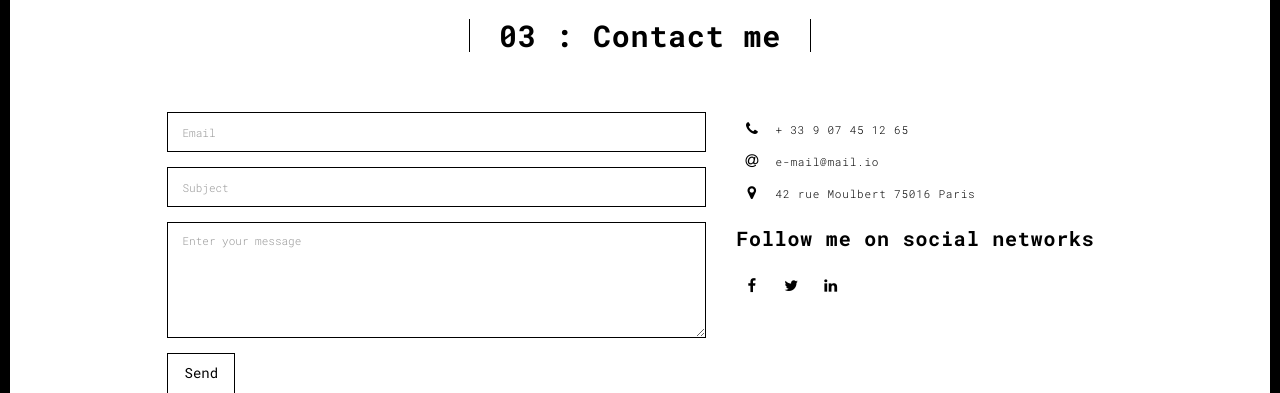
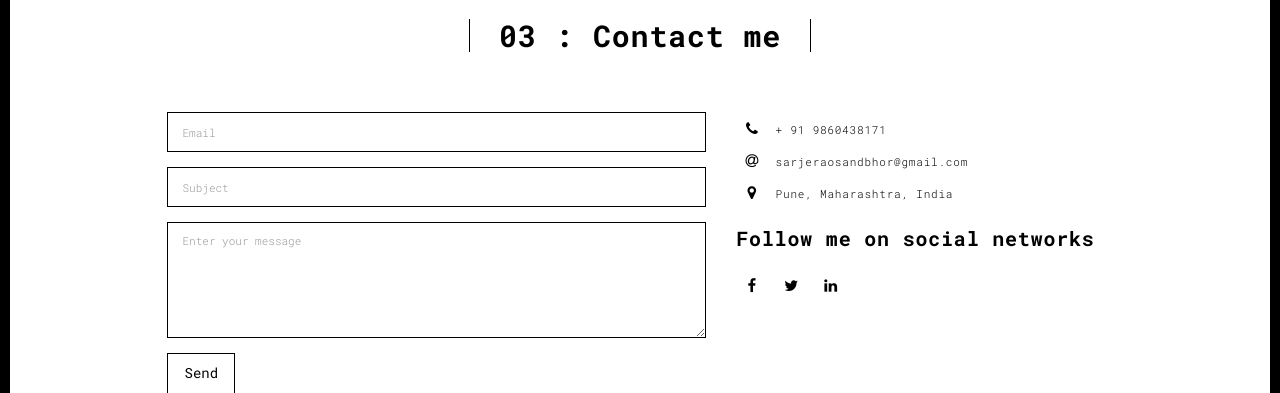
Before and after one commit to SandbhorSarjerao/My-Portfolio-Website, a Flask app: page /contact.html in a window 1280 px wide. Shown: the part 90-483 px from the top of the page. Run offline with Flask 2, Linux system fonts and the light colour scheme.

Commit message:
Update contact.html

```diff
--- a/Templates/contact.html
+++ b/Templates/contact.html
@@ -78,19 +78,19 @@
                           <span class="fa-icon">
                             <i class="fa fa-phone" aria-hidden="true"></i>
                           </span>
-                          + 33 9 07 45 12 65
+                          + 91 9860438171
                         </li>
                         <li>
                           <span class="fa-icon">
                             <i class="fa fa-at" aria-hidden="true"></i>
                           </span>
-                          e-mail@mail.io
+                          sarjeraosandbhor@gmail.com
                         </li>
                         <li>
                           <span class="fa-icon">
                             <i class="fa fa fa-map-marker" aria-hidden="true"></i>
                           </span>
-                          42 rue Moulbert 75016 Paris
+                          Pune, Maharashtra, India
                         </li>
                       </ul>
                       <h3>Follow me on social networks</h3>
```
